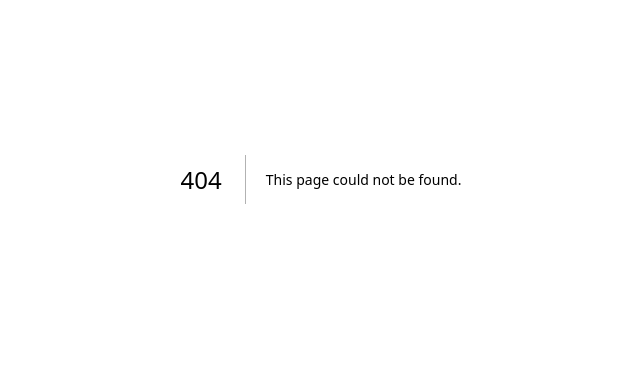
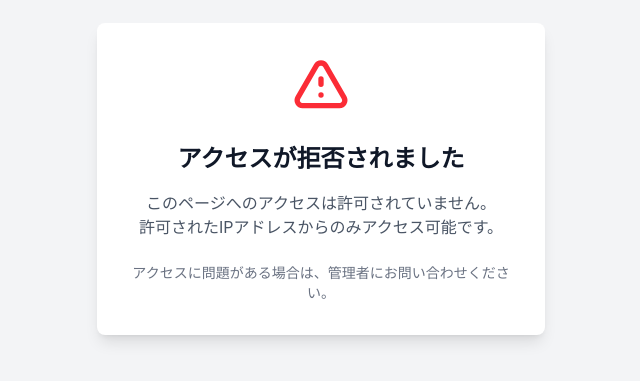
Before and after one commit to 045fortyfive/sonpoGPT, a Next.js app: page /access-denied in a window 1280 px wide. Before the commit this address had no page. Shown: the part 221-602 px from the top of the page, without its empty margins (319-959 px from the left). Built offline with nearby package versions, Linux system fonts and the light colour scheme.

Commit message:
feat: IP制限機能を実装 (proxy.ts使用)

```diff
--- /dev/null
+++ b/src/app/access-denied/page.tsx
@@ -0,0 +1,34 @@
+export default function AccessDenied() {
+    return (
+        <div className="min-h-screen flex items-center justify-center bg-gray-100">
+            <div className="max-w-md w-full bg-white shadow-lg rounded-lg p-8 text-center">
+                <div className="mb-6">
+                    <svg
+                        className="mx-auto h-16 w-16 text-red-500"
+                        fill="none"
+                        viewBox="0 0 24 24"
+                        stroke="currentColor"
+                    >
+                        <path
+                            strokeLinecap="round"
+                            strokeLinejoin="round"
+                            strokeWidth={2}
+                            d="M12 9v2m0 4h.01m-6.938 4h13.856c1.54 0 2.502-1.667 1.732-3L13.732 4c-.77-1.333-2.694-1.333-3.464 0L3.34 16c-.77 1.333.192 3 1.732 3z"
+                        />
+                    </svg>
+                </div>
+                <h1 className="text-2xl font-bold text-gray-900 mb-4">
+                    アクセスが拒否されました
+                </h1>
+                <p className="text-gray-600 mb-6">
+                    このページへのアクセスは許可されていません。
+                    <br />
+                    許可されたIPアドレスからのみアクセス可能です。
+                </p>
+                <div className="text-sm text-gray-500">
+                    アクセスに問題がある場合は、管理者にお問い合わせください。
+                </div>
+            </div>
+        </div>
+    )
+}
--- /dev/null
+++ b/src/proxy.ts
@@ -0,0 +1,24 @@
+import { NextResponse } from 'next/server'
+import type { NextRequest } from 'next/server'
+
+export function proxy(request: NextRequest) {
+    // 許可するIPアドレスのリスト
+    const allowedIPs = ['182.169.22.84', '162.120.184.18']
+
+    // クライアントのIPアドレスを取得
+    const clientIP = request.headers.get('x-forwarded-for') ||
+        request.headers.get('x-real-ip') ||
+        request.ip
+
+    // IPアドレスが取得できない、または許可リストにない場合はアクセス拒否
+    if (!clientIP || !allowedIPs.some(ip => clientIP.includes(ip))) {
+        return NextResponse.redirect(new URL('/access-denied', request.url))
+    }
+
+    return NextResponse.next()
+}
+
+// 適用するパスを指定（API、静的ファイル、画像、faviconを除外）
+export const config = {
+    matcher: ['/((?!api|_next/static|_next/image|favicon.ico|access-denied).*)'],
+}
```
